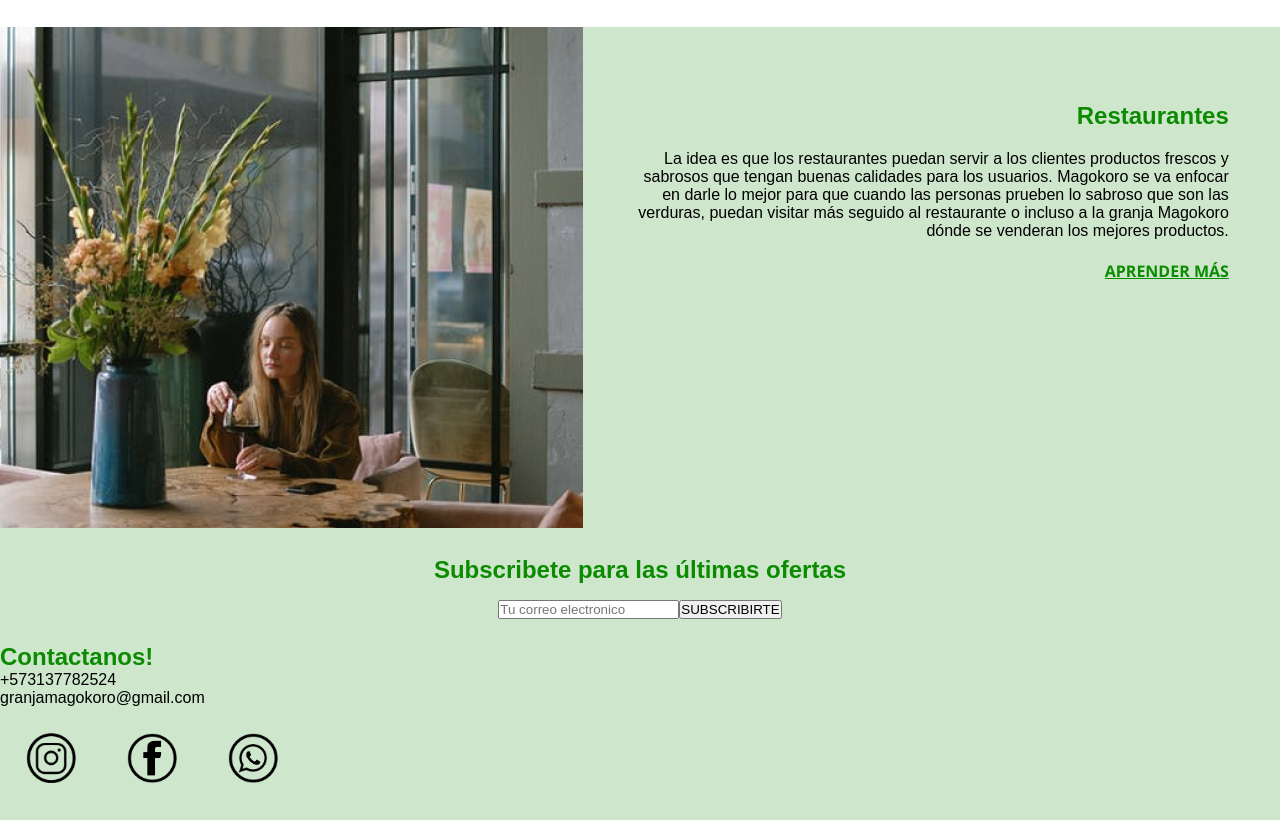
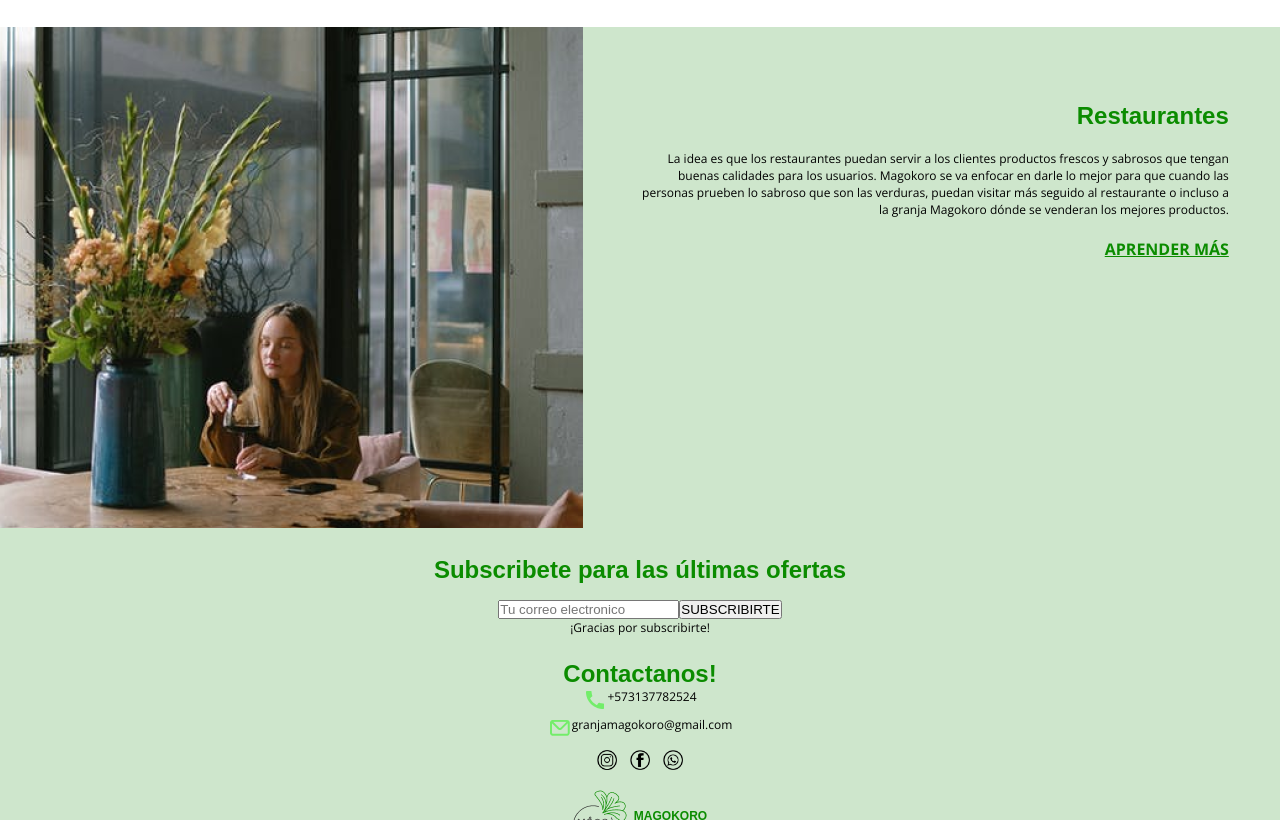
Before and after one commit to Pudgehunter/Proyect-1-Proweb, a plain HTML site: page index.html in a window 1280 px wide. Shown: the part 1980-2800 px from the top of the page. Drawn offline with nearby package versions, Linux system fonts and the light colour scheme; a web font is replaced by a local one.

Commit message:
More simple CSS for words and changing some HTMLS parts

```diff
--- a/index.html
+++ b/index.html
@@ -70,21 +70,20 @@
             <!--Context-->
             <div class="main__context">
                 <div>
-                    <h2 class="text-center">Nuestra misión</h2>
+                    <h2>Nuestra misión</h2>
                     <div class="main__context--list">
-                        <p class="main__context--first-text">
+                        <p class="main__text">
                             Se va a abrir una granja en Cali - Colombia, la cual tendrá verduras de buena calidad y
                             algunas
-                            frutas, para luego procesarlas y vender productos a partir de estas.
-                        </p>
-                        <p class="main__context--second-text">
+                            frutas, para luego procesarlas y vender productos a partir de estas.<br>
+                            <br>
                             Los objetivos que tienen magokoro: <br>
                             - Vender productos japoneses de alta calidad. <br>
                             - Promocionar la gastronomia japonesa <br>
                             - Darles mejores opciones de verdura y frutas a los caleños <br>
                             - Innovar vendiendo productos salidos directamente de la granja
                         </p>
-                        <a href="#" class="main__context--third-text">NUESTROS PRODUCTOS</a>
+                        <a href="#" class="main__context--second-text">NUESTROS PRODUCTOS</a>
                     </div>
                 </div>
                 <figure class="main__context--img">
@@ -140,12 +139,13 @@
                 <input type="email" placeholder="Tu correo electronico">
                 <button>SUBSCRIBIRTE</button>
             </form>
+            <p class="text-center">¡Gracias por subscribirte!</p>
         </div>
         <ul class="footer__menu">
             <h2>Contactanos!</h2>
             <li class="footer__menu--contact">
                 <figure>
-
+                    <img src="./img/icons/call.png">
                 </figure>
                 <p>
                     +573137782524
@@ -153,22 +153,28 @@
             </li>
             <li class="footer__menu--contact">
                 <figure>
-
+                    <img src="./img/icons/mail.png">
                 </figure>
                 <p>
                     granjamagokoro@gmail.com
                 </p>
             </li>
         </ul>
-        <ul class="footer--menu__list--logo">
-            <li class="footer--menu__item--logo">
-                <img src="./img/logo/instagramlogo.png">
+        <ul class="footer__menu--list--logo">
+            <li class="footer__menu--item--logo">
+                <a href="#">
+                    <img src="./img/logo/instagramlogo.png">
+                </a>
             </li>
-            <li class="footer--menu__item--logo">
-                <img src="./img/logo/facebooklogo.png">
+            <li class="footer__menu--item--logo">
+                <a href="#">
+                    <img src="./img/logo/facebooklogo.png">
+                </a>
             </li>
-            <li class="footer--menu__item--logo">
-                <img src="./img/logo/whatsapplogo.png">
+            <li class="footer__menu--item--logo">
+                <a href="#">
+                    <img src="./img/logo/whatsapplogo.png">
+                </a>
             </li>
         </ul>
         <div class="footer__logo">
@@ -177,7 +183,7 @@
             </figure>
             <p class="menu__logo--name">MAGOKORO</p>
         </div>
-        <p>©2020 Magokoro.</p>
+        <p class="text-center">©2020 Magokoro.</p>
 
     </footer>
     <script src="js/app.js"></script>
--- a/styles/index.css
+++ b/styles/index.css
@@ -24,14 +24,15 @@ a{
     text-align: center;
 }
 
-.ul{
+ul{
     list-style: none;
 }
 
-.p{
+p{
     font-family: 'Open Sans', sans-serif;
     font-size: 0.75em;
 }
+
 
 .menu{
     position: fixed;
@@ -53,7 +54,7 @@ a{
     color:rgb(121, 121, 121);
 }
 
-.menu__logo, .footer__logo{
+.menu__logo {
     padding-left: 3em;
     display: flex;
     flex-direction: row;
@@ -154,13 +155,11 @@ a{
 }
 
 .main__text{
-    padding: 20px;
+    padding-top: 20px;
+    padding-bottom: 20px;
 }
 
 .main__context--list{
-    display: flex;
-    flex-direction: column;
-    justify-content: space-between;
     width: 700px;
 }
 
@@ -170,8 +169,9 @@ a{
     padding-bottom: 2em;
 }
 
-.main__context--first-text, .main__context--second-text, .main__context--third-text{
-    margin: 2%;
+.main__context--first-text, .main__context--second-text {
+    padding-top: 20px;
+    padding-bottom: 20px;
 }
 
 .main__context--img{
@@ -249,17 +249,35 @@ a{
     background-color: #CEE6CC;
 }
 
-.footer--menu__list--logo{
+.footer__menu{
+    display: flex;
+    align-items: center;
+    flex-direction: column;
+}
+
+.footer__menu--contact{
     display: flex;
     flex-direction: row;
 }
 
-.footer--menu__item--logo{
-    padding: 2%;
-    list-style: none;
+.footer__menu--list--logo{
+    display: flex;
+    flex-direction: row;
+    justify-content: center;
 }
 
-.footer--menu__item--logo img{
-    width: 50px;
-    height: 50px;
+.footer__menu--item--logo{
+    padding: 0.5%;
 }
+
+.footer__menu--item--logo img{
+    width: 20px;
+    height: 20px;
+}
+
+.footer__logo{
+    display: flex;
+    justify-content: center;
+    flex-direction: row;
+    align-items: center;
+}
```
